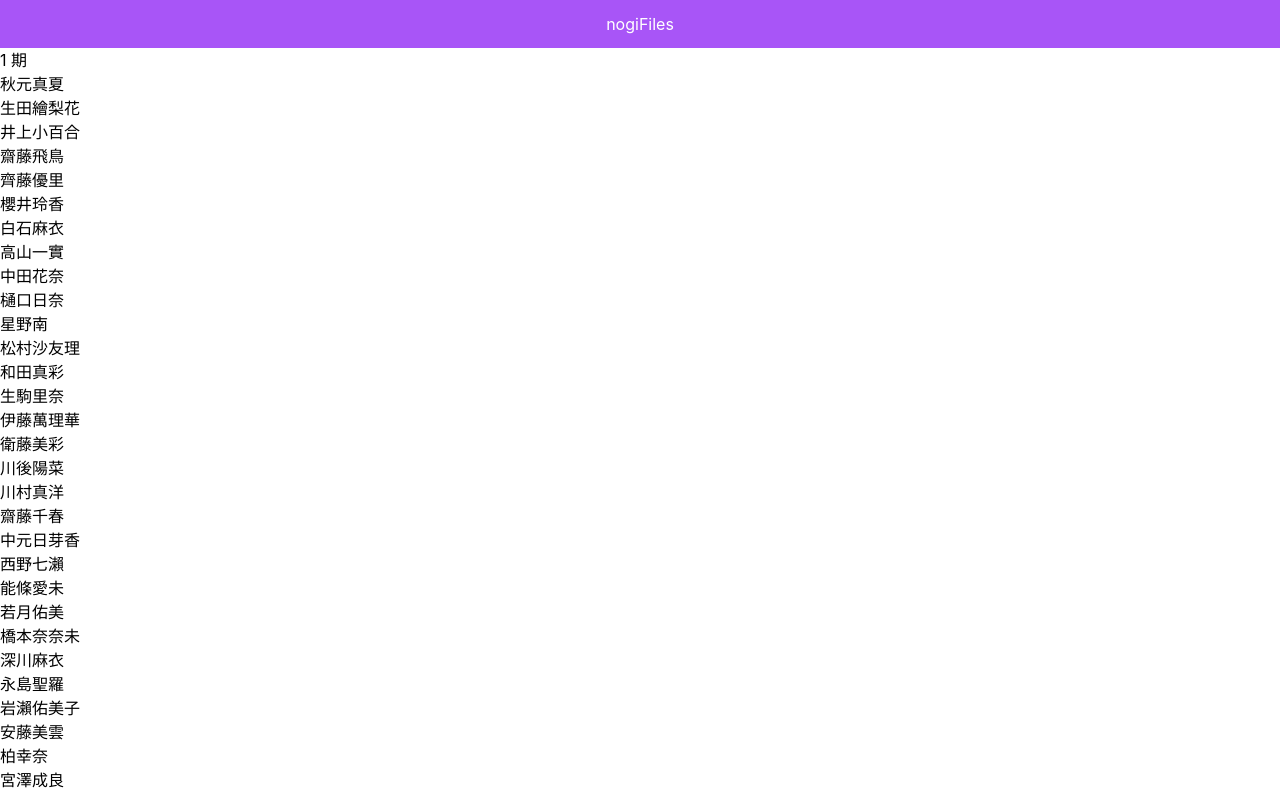
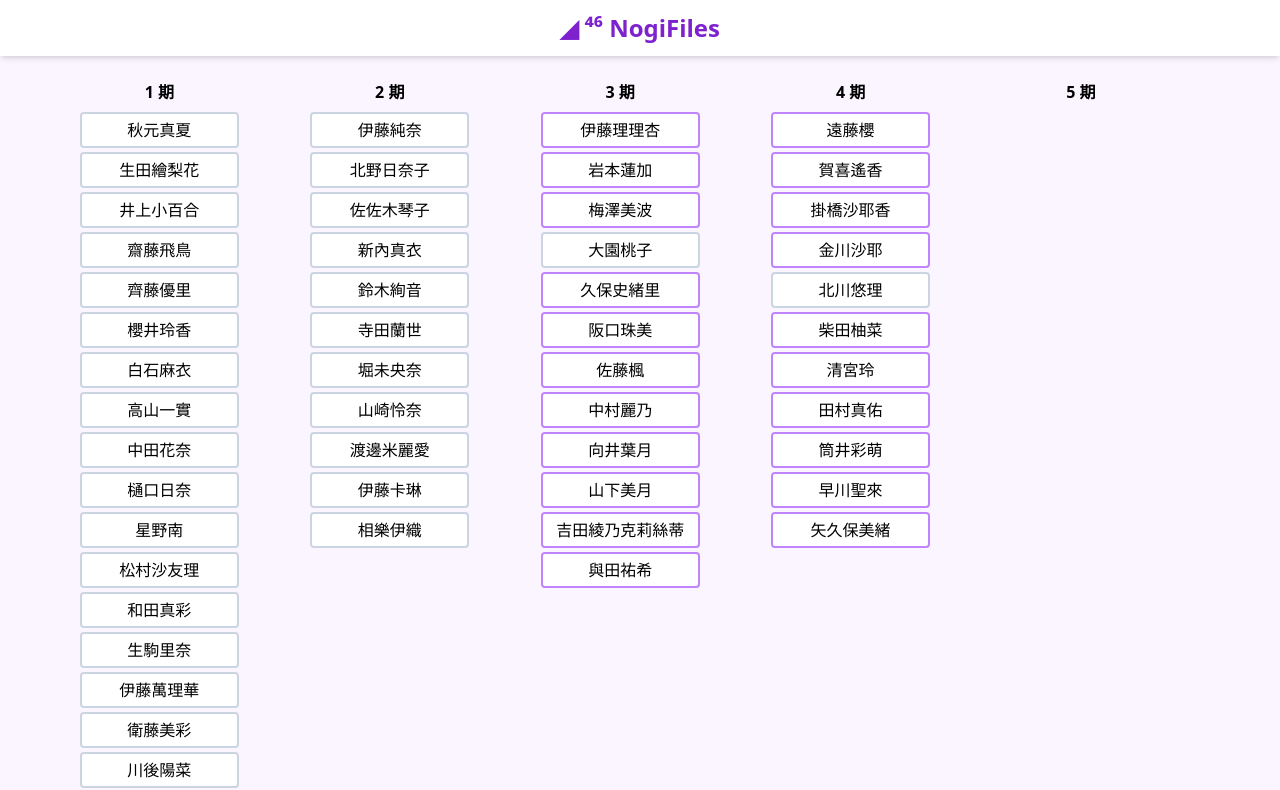
Before and after one commit to lynda0214/nogipersona, a React (Create React App) app: page / in a window 1280 px wide. Shown: the top 790 px of the page. Built offline with nearby package versions, Linux system fonts and the light colour scheme.

Commit message:
styling home page

```diff
--- a/public/data.json
+++ b/public/data.json
@@ -5,7 +5,7 @@
     "birthday": "1993/08/20",
     "country": "埼玉縣",
     "grade": 1,
-    "graduated": false,
+    "graduated": true,
     "gundan": [
       "真夏尊敬軍團"
     ],
@@ -24,7 +24,7 @@
     "birthday": "1997/01/22",
     "country": "東京都",
     "grade": 1,
-    "graduated": false,
+    "graduated": true,
     "gundan": [
       "鬱金香"
     ],
@@ -43,7 +43,7 @@
     "birthday": "1994/12/14",
     "country": "埼玉縣",
     "grade": 1,
-    "graduated": false,
+    "graduated": true,
     "gundan": [
       "犬組"
     ],
@@ -62,7 +62,7 @@
     "birthday": "1998/08/10",
     "country": "東京都",
     "grade": 1,
-    "graduated": false,
+    "graduated": true,
     "gundan": [
       "無所屬"
     ],
@@ -120,7 +120,7 @@
     "birthday": "1992/08/20",
     "country": "群馬縣",
     "grade": 1,
-    "graduated": false,
+    "graduated": true,
     "gundan": [
       "無所屬"
     ],
@@ -139,7 +139,7 @@
     "birthday": "1994/02/08",
     "country": "千葉縣",
     "grade": 1,
-    "graduated": false,
+    "graduated": true,
     "gundan": [
       "鬱金香"
     ],
@@ -158,7 +158,7 @@
     "birthday": "1994/08/06",
     "country": "埼玉縣",
     "grade": 1,
-    "graduated": false,
+    "graduated": true,
     "gundan": [
       "沙友蘋果軍團"
     ],
@@ -177,7 +177,7 @@
     "birthday": "1998/01/31",
     "country": "東京都",
     "grade": 1,
-    "graduated": false,
+    "graduated": true,
     "gundan": [
       "無所屬"
     ],
@@ -196,7 +196,7 @@
     "birthday": "1998/02/06",
     "country": "千葉縣",
     "grade": 1,
-    "graduated": false,
+    "graduated": true,
     "gundan": [
       "無所屬"
     ],
@@ -215,7 +215,7 @@
     "birthday": "1992/08/27",
     "country": "大阪府",
     "grade": 1,
-    "graduated": false,
+    "graduated": true,
     "gundan": [
       "沙友蘋果軍團",
       "犬組"
@@ -235,7 +235,7 @@
     "birthday": "1998/04/23",
     "country": "廣島縣",
     "grade": 1,
-    "graduated": false,
+    "graduated": true,
     "gundan": [
       "鬱金香"
     ],
@@ -254,7 +254,7 @@
     "birthday": "1998/11/30",
     "country": "神奈川縣",
     "grade": 2,
-    "graduated": false,
+    "graduated": true,
     "gundan": [
       "西瓜組"
     ],
@@ -273,7 +273,7 @@
     "birthday": "1996/07/17",
     "country": "千葉縣",
     "grade": 2,
-    "graduated": false,
+    "graduated": true,
     "gundan": [
       "無所屬"
     ],
@@ -292,7 +292,7 @@
     "birthday": "1998/08/28",
     "country": "埼玉縣",
     "grade": 2,
-    "graduated": false,
+    "graduated": true,
     "gundan": [
       "沙友蘋果軍團"
     ],
@@ -311,7 +311,7 @@
     "birthday": "1992/01/22",
     "country": "埼玉縣",
     "grade": 2,
-    "graduated": false,
+    "graduated": true,
     "gundan": [
       "無所屬"
     ],
@@ -330,7 +330,7 @@
     "birthday": "1999/03/05",
     "country": "秋田縣",
     "grade": 2,
-    "graduated": false,
+    "graduated": true,
     "gundan": [
       "真夏尊敬軍團"
     ],
@@ -349,7 +349,7 @@
     "birthday": "1998/09/23",
     "country": "東京都",
     "grade": 2,
-    "graduated": false,
+    "graduated": true,
     "gundan": [
       "沙友蘋果軍團"
     ],
@@ -368,7 +368,7 @@
     "birthday": "1996/10/15",
     "country": "岐阜縣",
     "grade": 2,
-    "graduated": false,
+    "graduated": true,
     "gundan": [
       "無所屬"
     ],
@@ -387,7 +387,7 @@
     "birthday": "1997/05/21",
     "country": "東京都",
     "grade": 2,
-    "graduated": false,
+    "graduated": true,
     "gundan": [
       "無所屬"
     ],
@@ -406,7 +406,7 @@
     "birthday": "1999/11/01",
     "country": "東京都",
     "grade": 2,
-    "graduated": false,
+    "graduated": true,
     "gundan": [
       "真夏尊敬軍團"
     ],
@@ -482,7 +482,7 @@
     "birthday": "1999/09/13",
     "country": "鹿兒島縣",
     "grade": 3,
-    "graduated": false,
+    "graduated": true,
     "gundan": [
       "無所屬"
     ],
@@ -1188,7 +1188,7 @@
     "birthday": "2001/08/08",
     "country": "美國加利福尼亞州",
     "grade": 4,
-    "graduated": false,
+    "graduated": true,
     "gundan": [
       "無所屬"
     ],
--- a/public/index.html
+++ b/public/index.html
@@ -24,7 +24,13 @@
       work correctly both with client-side routing and a non-root public URL.
       Learn how to configure a non-root public URL by running `npm run build`.
     -->
-    <title>React App</title>
+    <link rel="preconnect" href="https://fonts.googleapis.com" />
+    <link rel="preconnect" href="https://fonts.gstatic.com" crossorigin />
+    <link
+      href="https://fonts.googleapis.com/css2?family=Noto+Serif+JP:wght@300;500;700&display=swap"
+      rel="stylesheet"
+    />
+    <title>NogiFiles</title>
   </head>
   <body>
     <noscript>You need to enable JavaScript to run this app.</noscript>
--- a/src/components/MainNavigation.js
+++ b/src/components/MainNavigation.js
@@ -3,8 +3,8 @@
 const MainNavigation = () => {
   return (
     <header>
-      <nav className="fixed w-full h-12 text-white bg-purple-500 flex items-center justify-center">
-        <NavLink to="/" >nogiFiles</NavLink>
+      <nav className="fixed w-full h-14 z-10 bg-white text-purple-700 flex items-center justify-center font-noto font-semibold text-2xl shadow-md">
+        <NavLink to="/" >◢ ⁴⁶ NogiFiles</NavLink>
       </nav>
     </header>
   );
--- a/src/components/MemberList.js
+++ b/src/components/MemberList.js
@@ -1,12 +1,15 @@
 import MemberListItem from './MemberListItem';
 
-const MemberList = ({ members }) => {
+const MemberList = ({ title, members }) => {
   return (
-    <ul>
-      {members.map((member) => (
-        <MemberListItem key={member.id} id={member.id} name={member.name} />
-      ))}
-    </ul>
+    <div className="w-4/5 font-noto opacity-100">
+      <h1 className='font-semibold mb-2 text-center'>{title}</h1>
+      <ul className='font-regular w-full'>
+        {members.map((member) => (
+          <MemberListItem key={member.id} id={member.id} name={member.name} isGraduated={member.graduated} />
+        ))}
+      </ul>
+    </div>
   );
 };
 
--- a/src/components/MemberListItem.js
+++ b/src/components/MemberListItem.js
@@ -1,9 +1,16 @@
-import { Link } from 'react-router-dom';
+import { useNavigate } from 'react-router-dom';
 
-const MemberListItem = ({ id, name }) => {
+const MemberListItem = ({ id, name, isGraduated }) => {
+  const navigate = useNavigate();
+  const borderColor = isGraduated ? 'border-slate-300' : 'border-purple-400';
+
+  const clickHandler = () => {
+    navigate(`/member/${id}`);
+  };
+
   return (
-    <li>
-      <Link to={`/member/${id}`}>{name}</Link>
+    <li className={`w-full border border-2 ${borderColor} pt-1 pb-1 mb-1 text-center cursor-pointer bg-white hover:bg-purple-100 rounded`} onClick={clickHandler}>
+      {name}
     </li>
   );
 };
--- a/src/components/PageContent.js
+++ b/src/components/PageContent.js
@@ -1,6 +1,6 @@
 const PageContent = ({ title, children }) => {
   return (
-    <div className="text-center pt-12">
+    <div className="text-center pt-14">
       <h1>{title}</h1>
       {children}
     </div>
--- a/src/pages/HomePage.js
+++ b/src/pages/HomePage.js
@@ -9,28 +9,15 @@
       <Suspense fallback={<p className='text-center'>Loading...</p>}>
         <Await resolve={members}>
           {(loadedMembers) => (
-            <>
-              <h1>1 期</h1>
-              <MemberList
-                members={loadedMembers.filter((member) => member.grade === 1)}
-              />
-              <h1>2 期</h1>
-              <MemberList
-                members={loadedMembers.filter((member) => member.grade === 2)}
-              />
-              <h1>3 期</h1>
-              <MemberList
-                members={loadedMembers.filter((member) => member.grade === 3)}
-              />
-              <h1>4 期</h1>
-              <MemberList
-                members={loadedMembers.filter((member) => member.grade === 4)}
-              />
-              <h1>5 期</h1>
-              <MemberList
-                members={loadedMembers.filter((member) => member.grade === 5)}
-              />
-            </>
+            <div className="grid grid-cols-5 gap-8 ml-20 mr-20">
+              {[1, 2, 3, 4, 5].map((grade) => (
+                <MemberList
+                  key={grade}
+                  title={`${grade} 期`}
+                  members={loadedMembers.filter((member) => member.grade === grade)}
+                />
+              ))}
+            </div>
           )}
         </Await>
       </Suspense>
--- a/src/pages/MemberPage.js
+++ b/src/pages/MemberPage.js
@@ -7,7 +7,11 @@
   return (
     <Suspense fallback={<p className='text-center'>Loading...</p>}>
       <Await resolve={member}>
-        {(loadedMember) => <MemberProfile member={loadedMember} />}
+        {(loadedMember) => (
+          <div className='h-screen bg-purple-50'>
+            <MemberProfile member={loadedMember} />
+          </div>
+        )}
       </Await>
     </Suspense>
   );
--- a/src/pages/RootLayout.js
+++ b/src/pages/RootLayout.js
@@ -5,11 +5,11 @@
   return (
     <>
       <MainNavigation />
-      <main className='pt-12'>
+      <main className='pt-20 pb-20 bg-purple-50'>
         <Outlet />
       </main>
     </>
-  )
+  );
 };
 
 export default RootLayout;
--- a/tailwind.config.js
+++ b/tailwind.config.js
@@ -1,8 +1,14 @@
+const defaultTheme = require('tailwindcss/defaultTheme');
+
 /** @type {import('tailwindcss').Config} */
 module.exports = {
   content: ['./src/**/*.{js,jsx,ts,tsx}', './index.html'],
   theme: {
-    extend: {},
+    extend: {
+      fontFamily: {
+        noto: ['"Noto Serif JP"', ...defaultTheme.fontFamily.sans]
+      }
+    },
   },
   plugins: [],
 };
```
